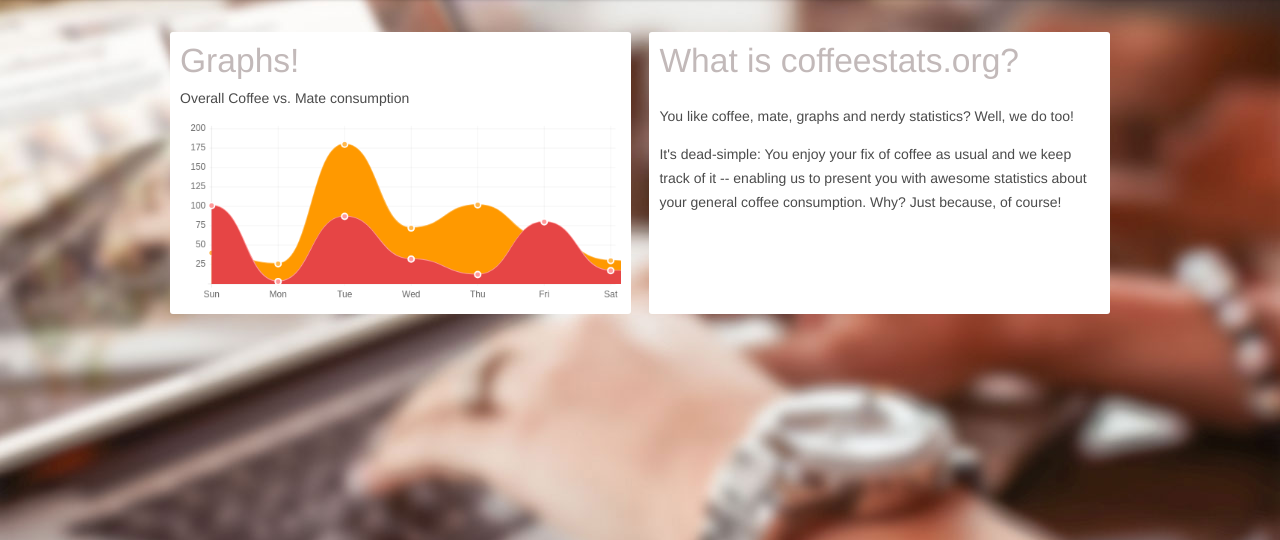
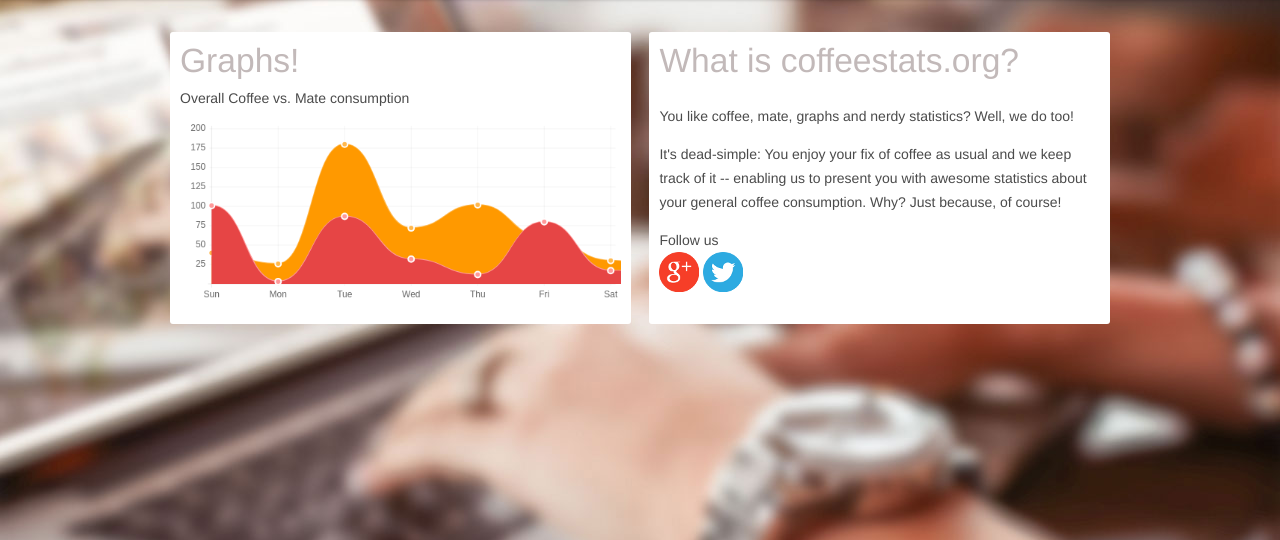
Before and after one commit to coffeestats/coffeestats-django, a Django app: template coffeestats/templates/registration/login.html in a window 1280 px wide. Shown: the part 58-598 px from the top of the page. Run offline with Django 3.2, Linux system fonts and the light colour scheme; the template is opened without the code that fills it: most values are stand-ins (such as "Sample title", 1, 10 or a date in 2020); some libraries are stand-ins or nearby versions.

Commit message:
add links to twitter and Google+ to login page

```diff
--- a/coffeestats/templates/registration/login.html
+++ b/coffeestats/templates/registration/login.html
@@ -17,6 +17,9 @@
   <h2>{% trans "What is coffeestats.org?" %}</h2>
   <p>{% trans "You like coffee, mate, graphs and nerdy statistics? Well, we do too!" %}</p>
   <p>{% blocktrans %}It's dead-simple: You enjoy your fix of coffee as usual and we keep track of it -- enabling us to present you with awesome statistics about your general coffee consumption. Why? Just because, of course!{% endblocktrans %}</p>
+  <p>{% blocktrans %}Follow us{% endblocktrans %}<br />
+  <a href="{{ social.googleplus }}" rel="publisher"><img src="{% static "images/googleplus40.png" %}" alt="{% trans "Google+" %}" title="{% trans "coffeestats @ google+" %}" /></a>
+  <a href="{{ social.twitter }}"><img src="{% static "images/twitter40.png" %}" alt="{% trans "Twitter" %}" title="{% trans "coffeestats @ twitter" %}" /></a></p>
 </div>
 {% endblock %}
 {% block extra_js %}
```
